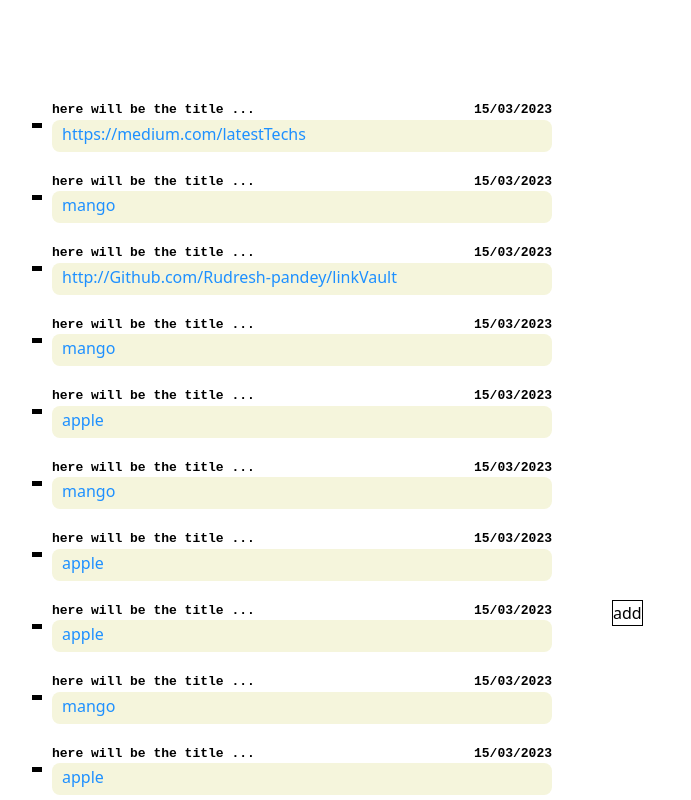
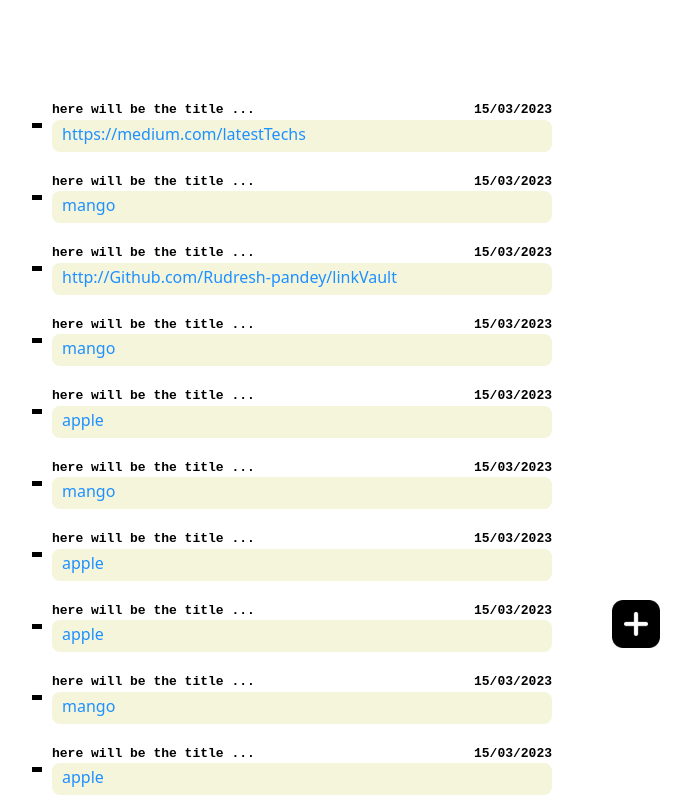
Before and after one commit to Rudresh-pandey/LinkVault, a React (Vite) app in the folder client/: page / in a window 1280 px wide. Shown: the top 800 px of the page, without its empty margins (348-1039 px from the left). Built offline with nearby package versions, Linux system fonts and the light colour scheme.

Commit message:
basic modification

```diff
--- a/client/src/App.css
+++ b/client/src/App.css
@@ -29,7 +29,8 @@ input{
 }
 
 .input{
-    width: 400px;
+    width: 700px;
+    height: 500px;
     display: flex;
     justify-content: space-around;
     position: fixed;
@@ -37,13 +38,13 @@ input{
     left: 50%;
     transform: translate(-50%,-50%) scale(0);
     transition: 200ms ease-in-out;
-    border: 4px solid salmon ;
-    height: 400px;
+    border: 4px solid rgb(243, 243, 203) ;
+    border-radius: 15px;
     padding: 1rem .5rem;
     z-index: 10;
     background-color: white;
     max-width: 80%;
-    width: 600px;
+    /* width: 600px; */
 
 }
 
@@ -101,9 +102,14 @@ input{
     left: 75% ;
     /* align-items: flex-end; */
 }
-
+.add button img{
+    height: 3rem;
+    width: 3rem;
+}
 #addBtn{
-    border: 1px solid black ;
+    /* border: 2px solid rgb(249, 249, 184) ; */
+    /* padding: 5px 5px; */
+    /* border-radius: 4px; */
     cursor: pointer;
 }
 
--- a/client/src/App.jsx
+++ b/client/src/App.jsx
@@ -58,7 +58,7 @@ function App() {
               SetoverlayClass("active");
             }}
           >
-            add
+            <img src="images/addition.png" alt="" />
           </button>
         </div>
       </div>
```
Also changed, not shown: client/public/images/addition.png (added).
